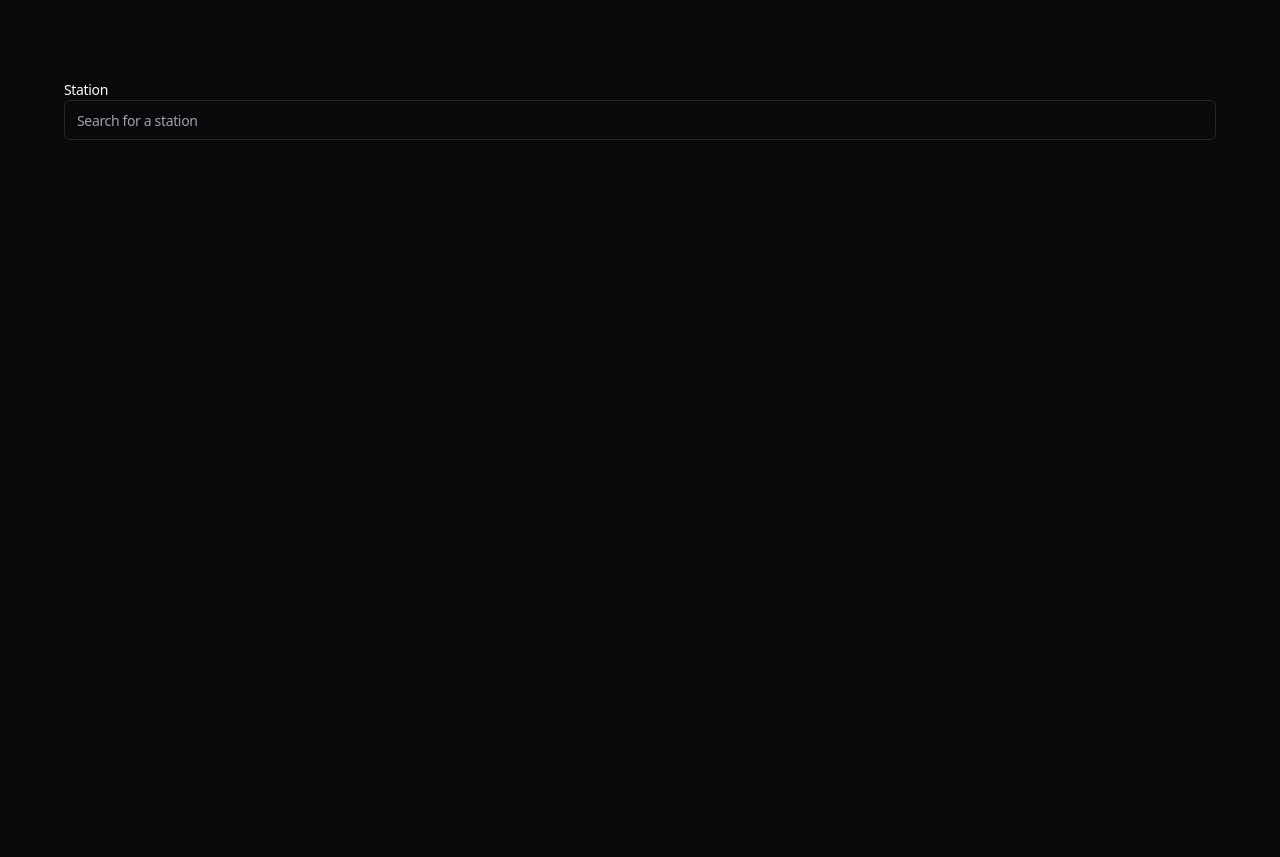
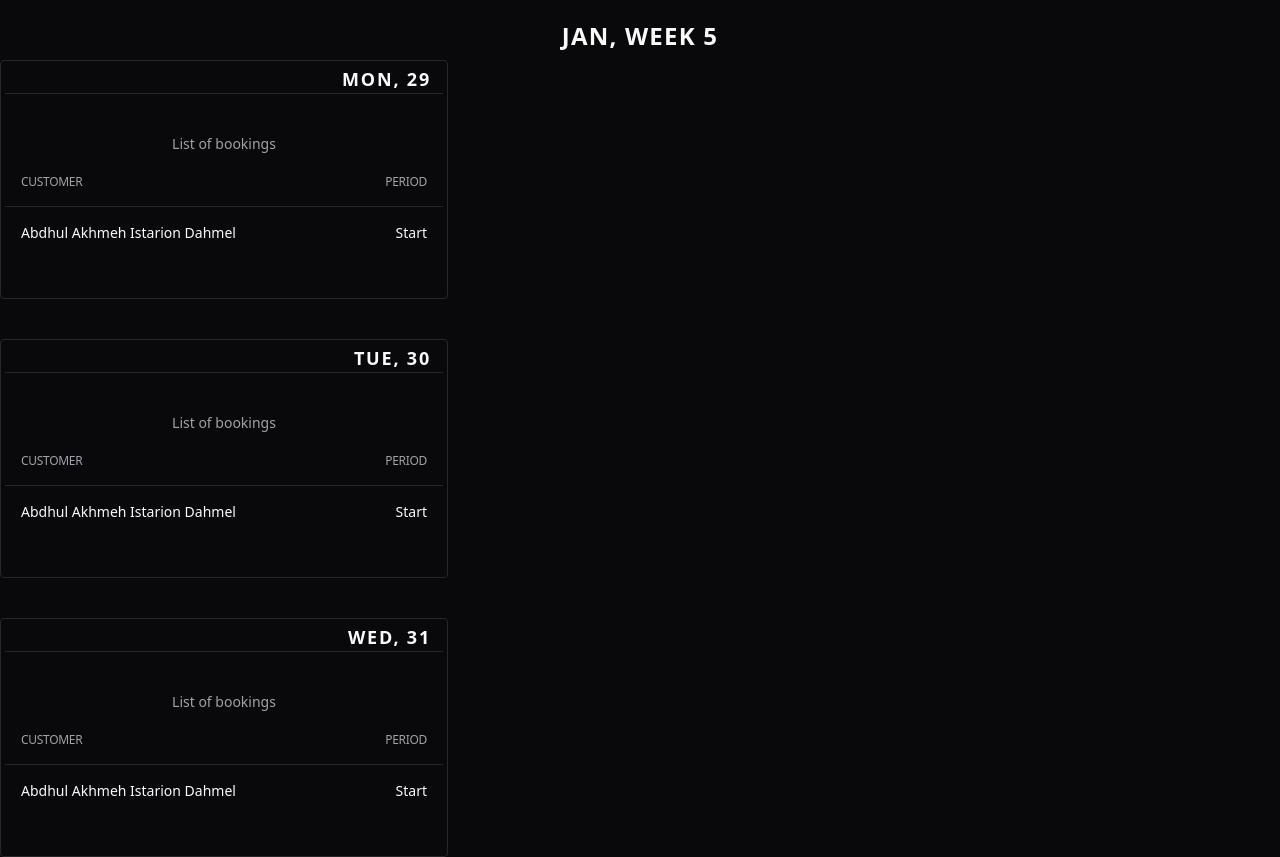
Before and after one commit to renejfc/rs-stations, a Vue app: page / in a window 1280 px wide. Before the commit the page ends 800 px from the top, so only its background shows below. Built offline with nearby package versions, Linux system fonts and the light colour scheme.

Commit message:
wip: calendar component

```diff
--- a/src/assets/main.css
+++ b/src/assets/main.css
@@ -12,14 +12,13 @@
     --muted-foreground: 240 5% 64.9%;
 
     --primary: 240 5.9% 10%;
-		--primary-foreground: 0 0% 98%;
+    --primary-foreground: 0 0% 98%;
 
     --border: 240 3.7% 15.9%;
     --input: 240 3.7% 15.9%;
     --ring: 240 4.9% 83.9%;
 
     --radius: 0.5rem;
-
   }
 }
 
@@ -32,6 +31,26 @@
     @apply min-h-screen bg-background font-sans text-foreground antialiased;
   }
 
+  /* === Scrollbars === */
+
+  ::-webkit-scrollbar {
+    @apply w-1.5;
+    @apply h-2;
+  }
+
+  ::-webkit-scrollbar-track {
+    @apply !bg-muted;
+  }
+  ::-webkit-scrollbar-thumb {
+    @apply rounded-sm !bg-muted-foreground/30;
+  }
+
+  /* Firefox */
+  /* https://developer.mozilla.org/en-US/docs/Web/CSS/scrollbar-color#browser_compatibility */
+  html {
+    scrollbar-color: hsl(215.4 16.3% 46.9% / 0.3);
+  }
+
   .antialised {
     -webkit-font-smoothing: antialiased;
     -moz-osx-font-smoothing: grayscale;
--- /dev/null
+++ b/src/components/common/BookingsCalendar.vue
@@ -0,0 +1,60 @@
+<script setup lang="ts">
+import { ref, computed } from 'vue'
+import { useDate } from '@/composables/date'
+import { Calendar, CalendarTile } from '@/components/ui/Calendar'
+import { Table, TableCaption, TableHeader, TableRow, TableHead, TableBody, TableCell } from '@/components/ui/Table'
+
+const date = ref(new Date())
+const { getWeekNumberOfMonth } = useDate()
+
+const currentWeekNumber = computed(() => getWeekNumberOfMonth(date.value))
+const currentMonth = date.value.getMonth()
+
+const weekdays = computed(() => {
+  let daysInCurrentWeek: Date[] = []
+
+  for (let dayOffset = 1; dayOffset <= 7; dayOffset++) {
+    const dayInWeek = new Date(date.value)
+    adjustDateToDayOfWeek(dayInWeek, dayOffset)
+
+    if (isDayInCurrentMonthAndWeek(dayInWeek)) {
+      daysInCurrentWeek = [...daysInCurrentWeek, dayInWeek]
+    }
+  }
+
+  return daysInCurrentWeek
+})
+
+function adjustDateToDayOfWeek(date: Date, dayOffset: number) {
+  const currentDayOfWeek = date.getDay()
+  const offsetFromCurrentDay = dayOffset - currentDayOfWeek
+  date.setDate(date.getDate() + offsetFromCurrentDay)
+}
+
+function isDayInCurrentMonthAndWeek(day: Date) {
+  return day.getMonth() === currentMonth && getWeekNumberOfMonth(day) === currentWeekNumber.value
+}
+</script>
+<template>
+  <Calendar :date="date">
+    <div v-for="(weekday, index) in weekdays" :key="index">
+      <CalendarTile :date="weekday">
+        <Table>
+          <TableCaption class="mb-1">List of bookings</TableCaption>
+          <TableHeader>
+            <TableRow class="hover:bg-transparent">
+              <TableHead> Customer </TableHead>
+              <TableHead class="text-right"> Period </TableHead>
+            </TableRow>
+          </TableHeader>
+          <TableBody>
+            <TableRow>
+              <TableCell> Abdhul Akhmeh Istarion Dahmel </TableCell>
+              <TableCell class="text-right"> Start </TableCell>
+            </TableRow>
+          </TableBody>
+        </Table>
+      </CalendarTile>
+    </div>
+  </Calendar>
+</template>
--- /dev/null
+++ b/src/components/ui/Calendar/Calendar.vue
@@ -0,0 +1,26 @@
+<script setup lang="ts">
+import { computed } from 'vue'
+import { useDate } from '@/composables'
+
+const props = defineProps<{
+  date: Date
+}>()
+
+const { getWeekNumberOfMonth, getMonthName } = useDate()
+
+const dateStr = computed(() => {
+  const month = getMonthName({ date: props.date })
+  const weekNumber = getWeekNumberOfMonth(props.date)
+  return `${month}, Week ${weekNumber}`
+})
+</script>
+<template>
+  <div class="shadow-sm shadow-muted">
+    <section class="mb-2 text-center">
+      <h1 class="text-2xl font-semibold uppercase tracking-wider">{{ dateStr }}</h1>
+    </section>
+    <section class="flex flex-col gap-10">
+      <slot />
+    </section>
+  </div>
+</template>
--- /dev/null
+++ b/src/components/ui/Calendar/CalendarTile.vue
@@ -0,0 +1,18 @@
+<script setup lang="ts">
+import type { CalendarTileProps } from './Calendar.types'
+import { useDate } from '@/composables'
+
+const props = defineProps<CalendarTileProps>()
+const { getWeekdayName, getWeekdayDayNumber } = useDate()
+
+const dateStr = `${getWeekdayName({ date: props.date })}, ${getWeekdayDayNumber({ date: props.date })}`
+</script>
+
+<template>
+  <section class="flex w-full max-w-md flex-col gap-10 rounded-sm border p-1">
+    <h1 class="border-b px-3 text-right text-lg font-bold uppercase tracking-widest">{{ dateStr }}</h1>
+    <section class="h-40 overflow-auto">
+      <slot />
+    </section>
+  </section>
+</template>
--- /dev/null
+++ b/src/components/ui/Calendar/index.ts
@@ -0,0 +1,2 @@
+export { default as Calendar } from './Calendar.vue'
+export { default as CalendarTile } from './CalendarTile.vue'
--- /dev/null
+++ b/src/composables/date.ts
@@ -0,0 +1,42 @@
+type DateFormat = Intl.DateTimeFormatOptions
+
+export function useDate() {
+  function getMonthName({ date, format = 'short' }: { date: Date; format?: DateFormat['month'] }) {
+    return date.toLocaleString('default', { month: format })
+  }
+
+  function getWeekdayName({ date, format = 'short' }: { date: Date; format?: DateFormat['weekday']}) {
+    return date.toLocaleString('default', { weekday: format })
+  }
+
+  function getWeekdayDayNumber({ date, format = '2-digit' }: { date: Date; format?: DateFormat['day']}) {
+    return date.toLocaleString('default', { day: format })
+  }
+
+  function adjustDateToDayOfWeek(date: Date, dayOffset: number) {
+    const currentDayOfWeek = date.getDay()
+    const offsetFromCurrentDay = dayOffset - currentDayOfWeek
+    date.setDate(date.getDate() + offsetFromCurrentDay)
+  }
+
+  function isDayInCurrentMonthAndWeek(day: Date, currentMonth: number, currentWeekNumber: number) {
+    return day.getMonth() === currentMonth && getWeekNumberOfMonth(day) === currentWeekNumber
+  }
+
+  function getWeekNumberOfMonth(date: Date) {
+    const firstDayOfMonth = new Date(date.getFullYear(), date.getMonth(), 1)
+    const dayOfWeek = firstDayOfMonth.getDay()
+    const firstWeekDay = firstDayOfMonth.getDate() - dayOfWeek
+    const offsetDate = date.getDate() - firstWeekDay
+    return Math.ceil(offsetDate / 7)
+  }
+
+  return {
+    getMonthName,
+    getWeekdayName,
+    getWeekdayDayNumber,
+    getWeekNumberOfMonth,
+    adjustDateToDayOfWeek,
+    isDayInCurrentMonthAndWeek
+  }
+}
--- /dev/null
+++ b/src/composables/index.ts
@@ -0,0 +1 @@
+export * from './date'
--- a/src/views/Home.vue
+++ b/src/views/Home.vue
@@ -1,9 +1,9 @@
 <script setup lang="ts">
-import StationsAutocomplete from '@/components/common/StationsAutocomplete.vue'
+import BookingsCalendar from '@/components/common/BookingsCalendar.vue'
 </script>
 
 <template>
-  <div class="container pt-10">
-    <StationsAutocomplete />
+  <div class="pt-5">
+    <BookingsCalendar />
   </div>
 </template>
```
Also changed, not shown: src/components/ui/Calendar/Calendar.types.ts (added, +8 -0 lines).
